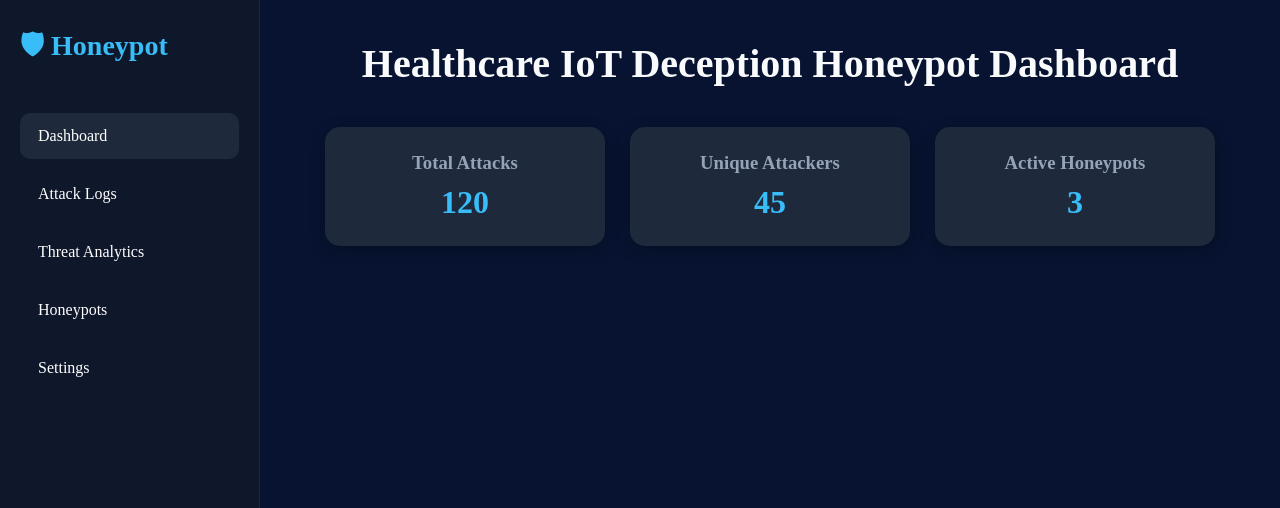
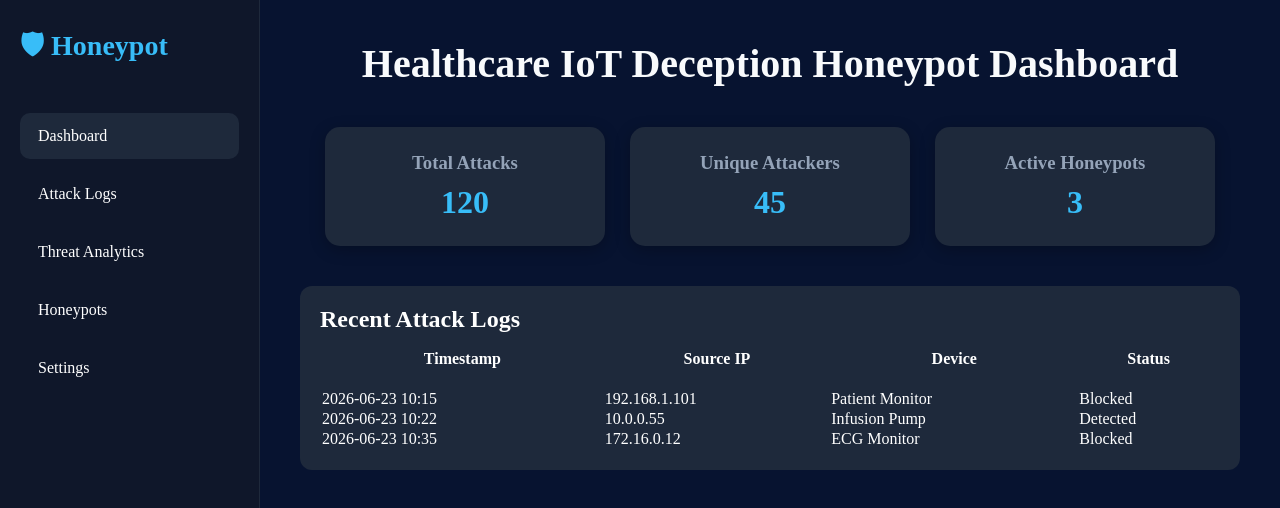
Before and after one commit to Sk8805/Healthcare---IoT-Deception-Honeypot-Network, a React app in the folder frontend/: page / in a window 1280 px wide. Shown: the top 508 px of the page. Built offline with nearby package versions, Linux system fonts and the light colour scheme; the HTML template or start-up script is replaced by a standard one.

Commit message:
feat: add attack logs monitoring table

```diff
--- a/frontend/src/App.jsx
+++ b/frontend/src/App.jsx
@@ -1,5 +1,6 @@
 import Sidebar from "./components/Sidebar";
 import StatCard from "./components/StatCard";
+import AttackLogs from "./components/AttackLogs";
 
 function App() {
   return (
@@ -25,11 +26,12 @@ function App() {
             marginBottom: "40px",
             fontSize: "40px",
             color: "#f8fafc",
-            }}
+          }}
         >
-            Healthcare IoT Deception Honeypot Dashboard
+          Healthcare IoT Deception Honeypot Dashboard
         </h1>
 
+        {/* Statistics Cards */}
         <div
           style={{
             display: "flex",
@@ -42,6 +44,10 @@ function App() {
           <StatCard title="Unique Attackers" value="45" />
           <StatCard title="Active Honeypots" value="3" />
         </div>
+
+        {/* Attack Logs Table */}
+        <AttackLogs />
+
       </div>
     </div>
   );
--- /dev/null
+++ b/frontend/src/components/AttackLogs.jsx
@@ -0,0 +1,59 @@
+function AttackLogs() {
+  const logs = [
+    {
+      timestamp: "2026-06-23 10:15",
+      ip: "192.168.1.101",
+      device: "Patient Monitor",
+      status: "Blocked",
+    },
+    {
+      timestamp: "2026-06-23 10:22",
+      ip: "10.0.0.55",
+      device: "Infusion Pump",
+      status: "Detected",
+    },
+    {
+      timestamp: "2026-06-23 10:35",
+      ip: "172.16.0.12",
+      device: "ECG Monitor",
+      status: "Blocked",
+    },
+  ];
+
+  return (
+    <div
+      style={{
+        marginTop: "40px",
+        background: "#1e293b",
+        padding: "20px",
+        borderRadius: "12px",
+      }}
+    >
+      <h2>Recent Attack Logs</h2>
+
+      <table style={{ width: "100%", marginTop: "15px" }}>
+        <thead>
+          <tr>
+            <th>Timestamp</th>
+            <th>Source IP</th>
+            <th>Device</th>
+            <th>Status</th>
+          </tr>
+          <br></br>
+        </thead>
+        <tbody>
+          {logs.map((log, index) => (
+            <tr key={index}>
+              <td>{log.timestamp}</td>
+              <td>{log.ip}</td>
+              <td>{log.device}</td>
+              <td>{log.status}</td>
+            </tr>
+          ))}
+        </tbody>
+      </table>
+    </div>
+  );
+}
+
+export default AttackLogs;
```
